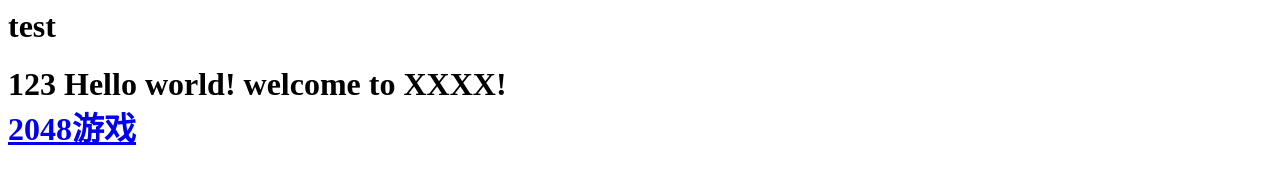
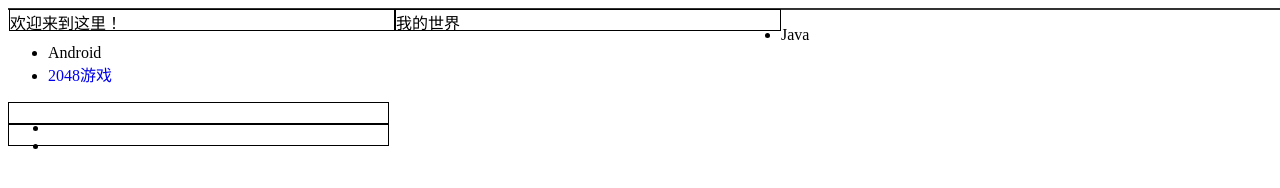
Before and after one commit to jinhuoxin/HTML_test, a plain HTML site: page index.html in a window 1280 px wide. Drawn offline with Linux system fonts and the light colour scheme.

Commit message:
搭建html框架

```diff
--- /dev/null
+++ b/css/style.css
@@ -0,0 +1,23 @@
+*{
+	border:0px;
+	text-decoration:none;
+}
+div{
+	border:1px solid #000;
+	height:20px;
+	width:30%;
+}
+/**********************************************/
+header{
+	border:1px solid #333;
+	width:1280px;
+}
+header a{
+	float:left;
+}
+.middle{
+	float:left;
+}
+.right{
+	float:left;
+}
--- a/index.html
+++ b/index.html
@@ -1,11 +1,41 @@
-<!HTML>
+<!DOCTYPE html>
+<html>
 <head>
-
+	<meta charset="utf-8">
+	<link rel="stylesheet" type="text/css" href="./css/style.css"/>
+	<title>index html</title>
 </head>
 <body>
-	<h1>test<h1/>
-	123
-	Hello world! welcome to XXXX!
-	<br>
-	<a href="./2048/2048.html">2048游戏</a>
+	<header>
+		<a class="logo" href="#"></a>
+		<div class="middle">
+			欢迎来到这里！
+		</div>
+		<div class="right">
+			我的世界
+		</div>
+	</header>
+	<section class="header_section">
+		<ul>
+			<li>Java</li>
+			<li>Android</li>
+			<li><a class="a_default" href="./2048/2048.html">2048游戏</a></li>
+		</ul>
+	</section>
+	<section class="banbox">
+		<div class="left_nav">
+			<ul>
+				<li><a></a><li>
+			</ul>
+		</div>
+		<div class="sub_cate">
+
+		</div>
+	</section>
+	<section>
+	</section>
+	<footer>
+	</footer>
+
 </body>
+</html>
```
